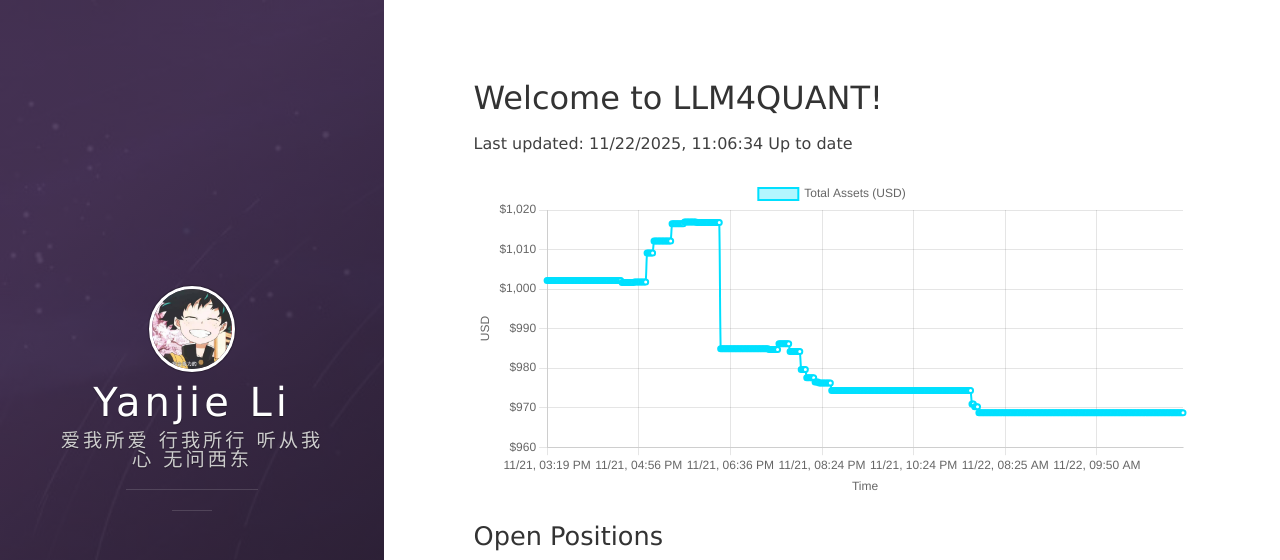
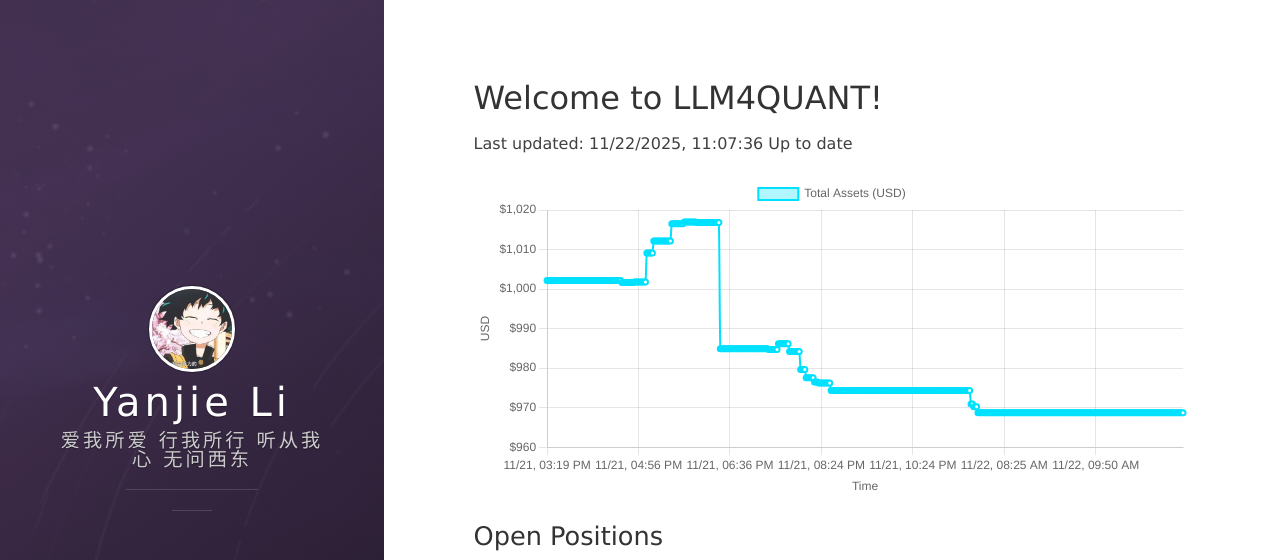
Before and after one commit to leeyegy/leeyegy.github.io, a Jekyll site: the page built from live-trading.html, in a window 1280 px wide and 1026 px high. Shown: the top 560 px of the window. Built offline with Jekyll 4.4.1, drawn with Linux system fonts in a browser that asks for light colours; nearby versions of some CDN libraries.

Commit message:
AccountMonitor: update balance history 2025-11-22T19:07:36+08:00

```diff
--- a/assets/data/binance/balance-history.json
+++ b/assets/data/binance/balance-history.json
@@ -1,5 +1,5 @@
 {
-  "generatedAt": "2025-11-22T19:06:34+08:00",
+  "generatedAt": "2025-11-22T19:07:36+08:00",
   "asset": "total_usd_value",
   "history": [
     {
@@ -1836,6 +1836,10 @@
     },
     {
       "timestamp": "2025-11-22T19:06:34+08:00",
+      "totalUsd": 968.69074819
+    },
+    {
+      "timestamp": "2025-11-22T19:07:36+08:00",
       "totalUsd": 968.69074819
     }
   ]
```
